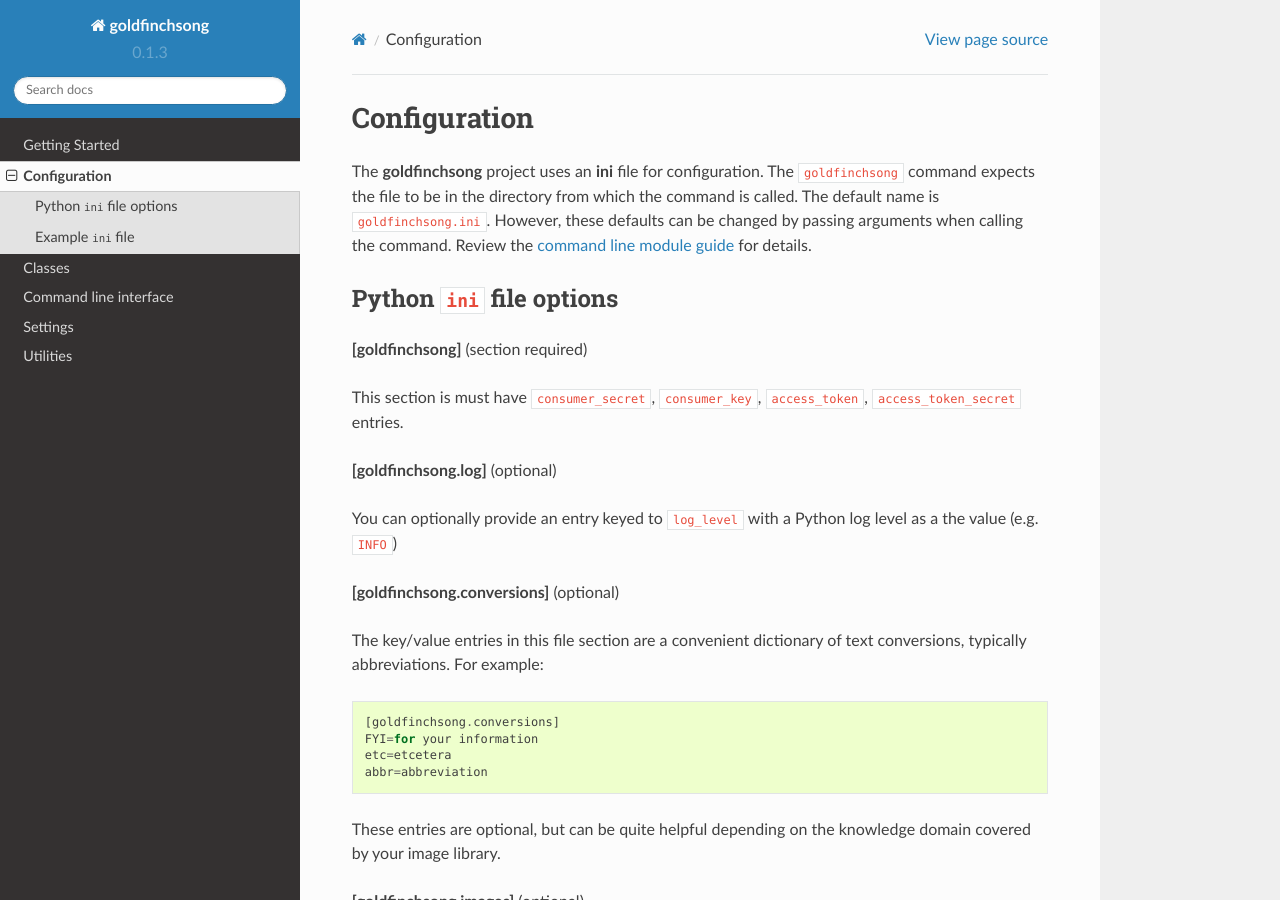
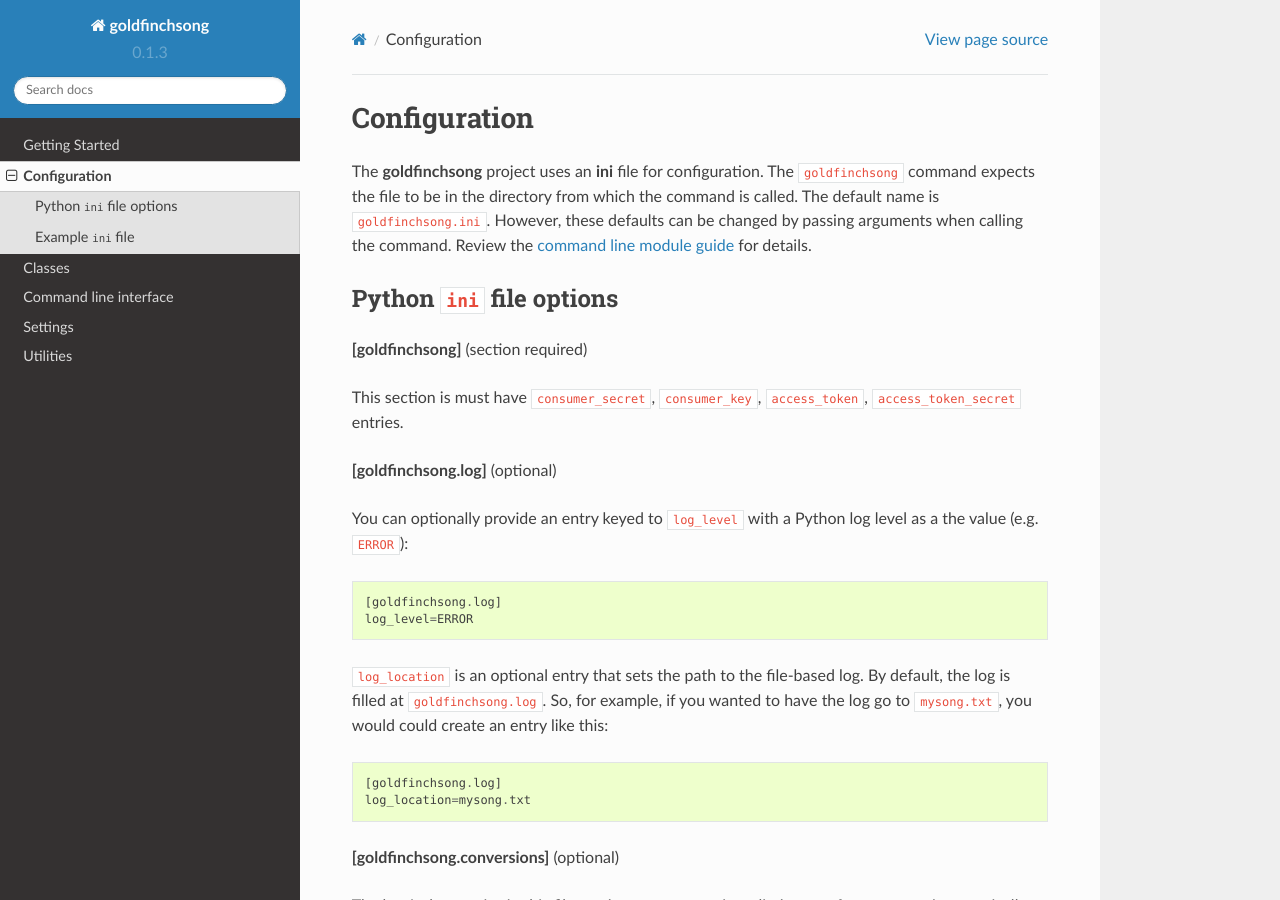
Before and after one commit to jga/goldfinchsong, a Sphinx documentation site: the page built from docs/configuration.rst, in a window 1280 px wide and 900 px high. Built offline with Sphinx 7.4.7 and the Read the Docs theme 2.0.0, drawn with Linux system fonts in a browser that asks for light colours.

Commit message:
Add log filename configuration explanation and example

```diff
--- a/docs/configuration.rst
+++ b/docs/configuration.rst
@@ -17,7 +17,20 @@ This section is must have ``consumer_secret``, ``consumer_key``, ``access_token`
 **[goldfinchsong.log]** (optional)
 
 You can optionally provide an entry keyed to ``log_level`` with a
-Python log level as a the value (e.g. ``INFO``)
+Python log level as a the value (e.g. ``ERROR``)::
+
+    [goldfinchsong.log]
+    log_level=ERROR
+
+
+``log_location`` is an optional entry that sets the path to the file-based log. By default,
+the log is filled at ``goldfinchsong.log``. So, for
+example, if you wanted to have the log go to ``mysong.txt``, you would could create an
+entry like this::
+
+    [goldfinchsong.log]
+    log_location=mysong.txt
+
 
 **[goldfinchsong.conversions]** (optional)
 
@@ -36,6 +49,8 @@ covered by your image library.
 
 ``image_directory`` is an optional entry that sets the path to the image directory from
 which images will be sourced for tweet posts.
+
+
 
 Example ``ini`` file
 --------------------
--- a/docs/getting_started.rst
+++ b/docs/getting_started.rst
@@ -71,7 +71,7 @@ Your first configuration
 ------------------------
 
 At a minimum **goldfinchsong** requires your twitter authentication credentials to post. The command line script
-included in the package expects these credentials to be placed in the configuration *ini* file. Read
+included in the package expects these credentials to be placed in a configuration **ini** file. Read
 the :doc:`configuration section </configuration>` for details.
 
 Organizing your production files
```
